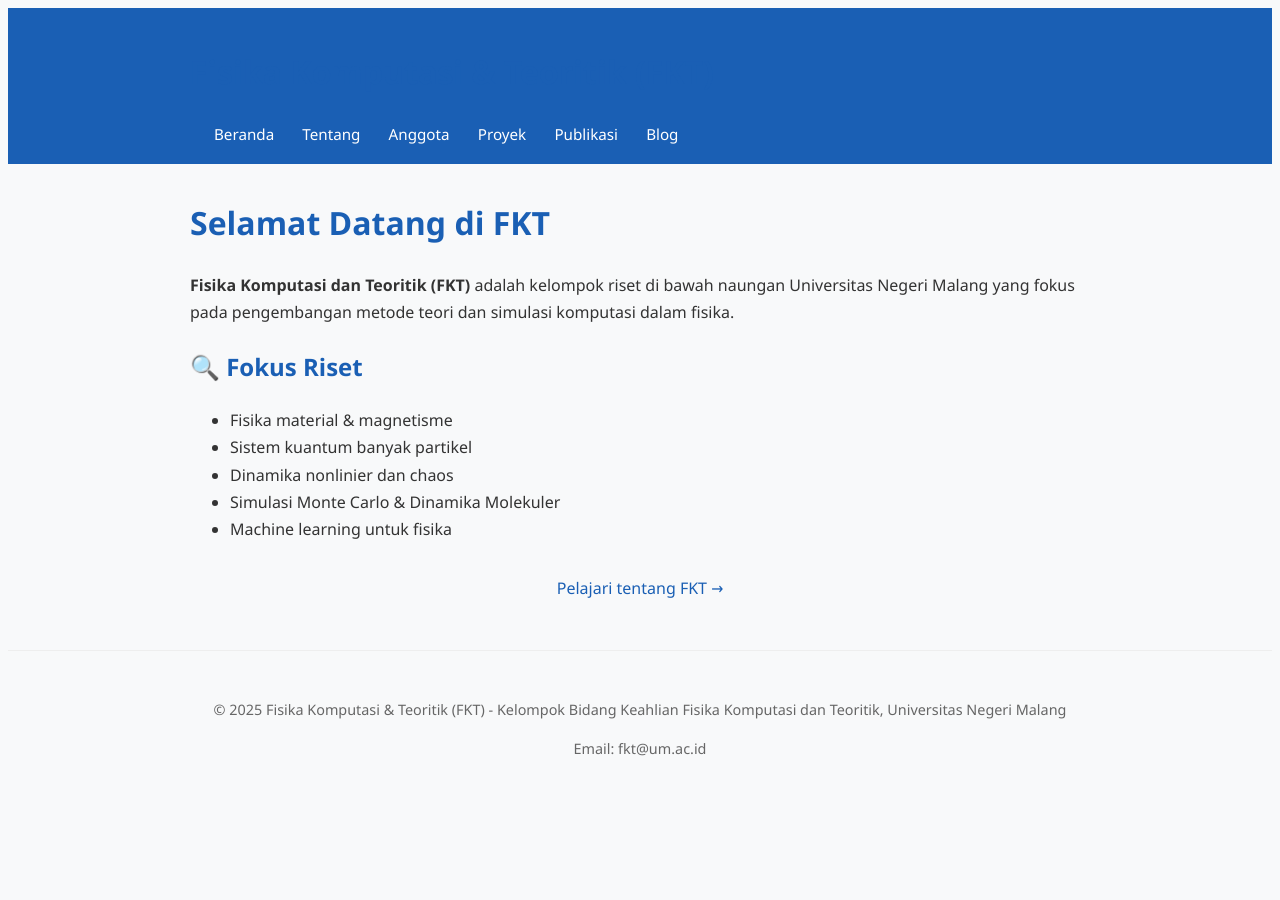
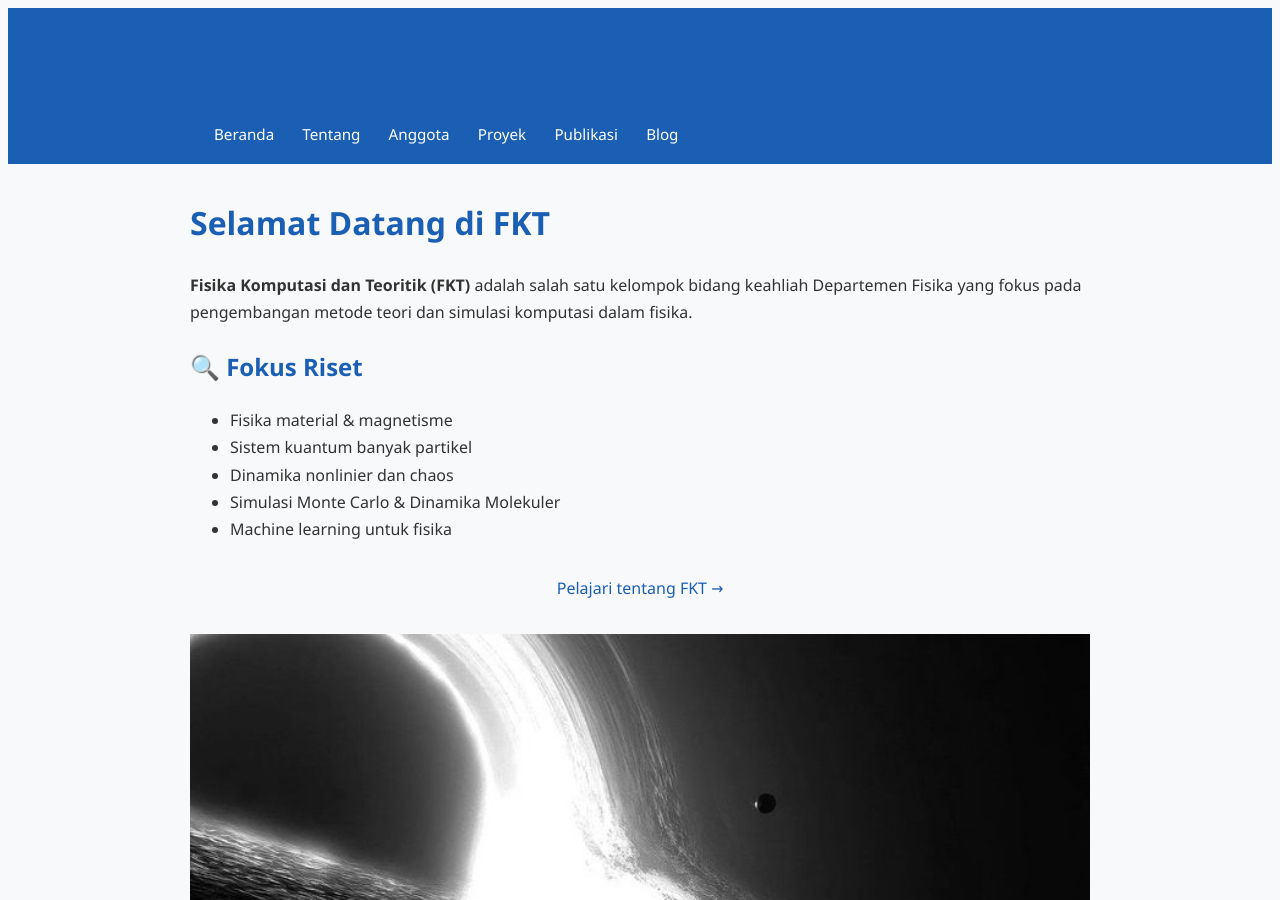
Before and after one commit to fkt-fisika-um/fkt-fisika-um.github.io, a Jekyll site: the page built from index.md, in a window 1280 px wide and 900 px high. Built offline with Jekyll 4.4.1, drawn with Linux system fonts in a browser that asks for light colours.

Commit message:
Tambah slider image dengan Slick Carousel

```diff
--- a/Gemfile
+++ b/Gemfile
@@ -6,6 +6,7 @@ gem "jekyll-sitemap", "~> 1.4"
 gem "jekyll-seo-tag", "~> 2.8"
 gem "minima", "~> 2.5"
 gem "minimal-mistakes-jekyll"
+gem "jekyll-slick"
 
 # Tambahkan ini agar Jekyll bisa jalan di Ruby 3.4+
 gem "webrick", "~> 1.7"
--- /dev/null
+++ b/_includes/head.html
@@ -0,0 +1,2 @@
+<link rel="stylesheet" type="text/css" href="https://cdn.jsdelivr.net/npm/slick-carousel@1.8.1/slick/slick.css"/>
+<link rel="stylesheet" type="text/css" href="https://cdn.jsdelivr.net/npm/slick-carousel@1.8.1/slick/slick-theme.css"/>
--- a/index.md
+++ b/index.md
@@ -5,7 +5,7 @@ title: Beranda
 
 # Selamat Datang di FKT
 
-**Fisika Komputasi dan Teoritik (FKT)** adalah kelompok riset di bawah naungan Universitas Negeri Malang yang fokus pada pengembangan metode teori dan simulasi komputasi dalam fisika.
+**Fisika Komputasi dan Teoritik (FKT)** adalah salah satu kelompok bidang keahliah Departemen Fisika yang fokus pada pengembangan metode teori dan simulasi komputasi dalam fisika.
 
 ## 🔍 Fokus Riset
 - Fisika material & magnetisme
@@ -17,3 +17,16 @@ title: Beranda
 <div style="text-align:center; margin: 2rem 0;">
   <a href="/tentang/" class="button">Pelajari tentang FKT →</a>
 </div>
+
+
+<div class="slider" style="max-width: 900px; margin: 2rem auto;">
+  <div>
+    <img src="{{ '/assets/images/slides/slide1.jpg' | relative_url }}" alt="Slide 1" style="width:100%">
+  </div>
+  <div>
+    <img src="{{ '/assets/images/slides/slide2.jpg' | relative_url }}" alt="Slide 2" style="width:100%">
+  </div>
+  <div>
+    <img src="{{ '/assets/images/slides/slide3.jpg' | relative_url }}" alt="Slide 3" style="width:100%">
+  </div>
+</div>
```
Also changed, not shown: _includes/footer.html (added, +15 -0 lines), assets/images/slides/slide1.jpg (added), assets/images/slides/slide2.jpg (added), assets/images/slides/slide3.jpg (added).
